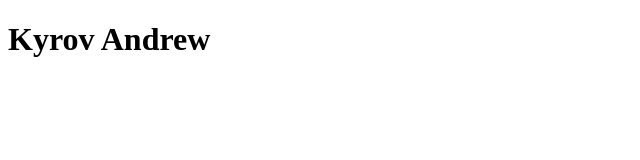
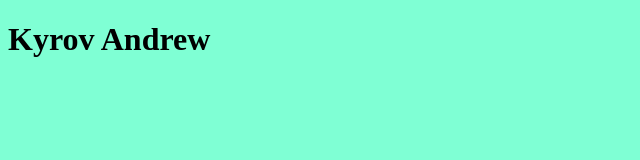
Before and after one commit to Wisemankaa/rsschool-cv, a plain HTML site: page index.html in a window 1280 px wide. Shown: the whole page, without its empty margins (0-640 px from the left). Drawn offline with Linux system fonts and the light colour scheme.

Commit message:
feat: add css file with simple content

```diff
--- a/index.html
+++ b/index.html
@@ -4,6 +4,7 @@
     <meta charset="UTF-8" />
     <meta http-equiv="X-UA-Compatible" content="IE=edge" />
     <meta name="viewport" content="width=device-width, initial-scale=1.0" />
+    <link rel="stylesheet" href="style.css" />
     <title>Kyrov Andrew CV</title>
   </head>
   <body>
--- /dev/null
+++ b/style.css
@@ -0,0 +1,3 @@
+body {
+  background-color: aquamarine;
+}
```
